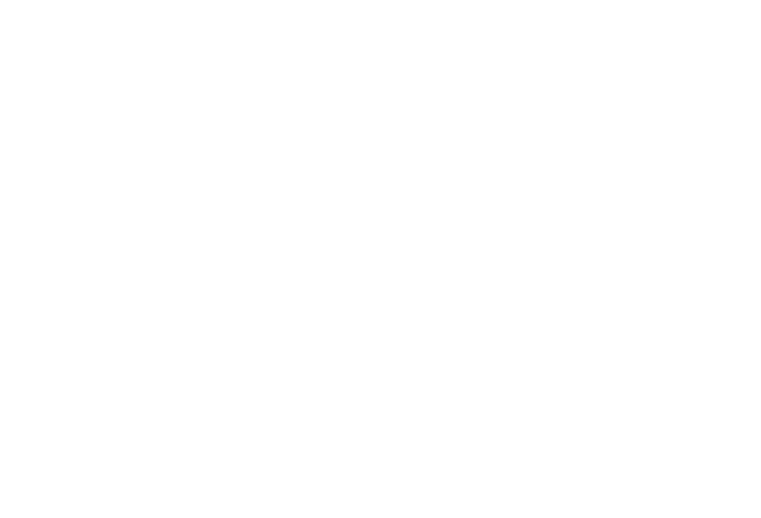
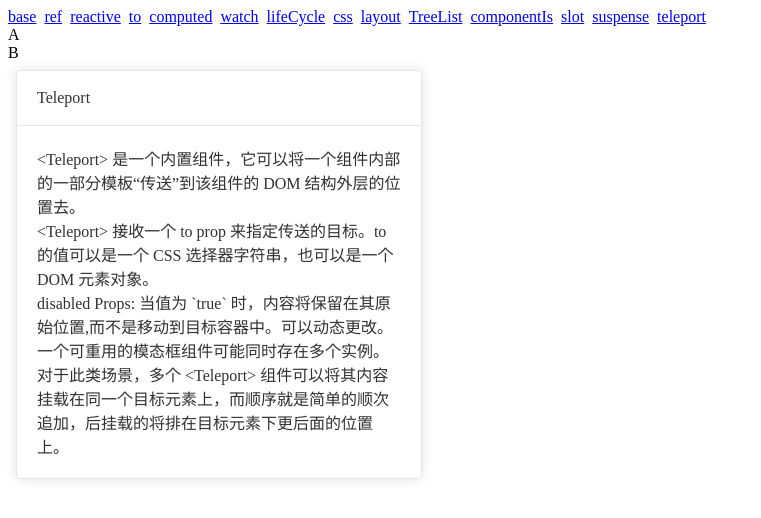
Before and after one commit to llcoolmxdx5/front-end-learning-notes, a Vue app in the folder 05-框架/vue/vite-vue/: page /case/teleport in a window 1280 px wide. Before the commit this address had no page. Shown: the top 518 px of the page, without its empty margins (0-761 px from the left). Built offline with nearby package versions, Linux system fonts and the light colour scheme.

Commit message:
feat(vue3): teleport

```diff
--- /dev/null
+++ b/05-框架/vue/vite-vue/src/cases/teleport.vue
@@ -0,0 +1,19 @@
+<template>
+  <div id="teleport"></div>
+  <Teleport to="#teleport">
+    <div>A</div>
+  </Teleport>
+  <Teleport to="#teleport">
+    <div>B</div>
+  </Teleport>
+  <ElCard header="Teleport" class="box-card">
+    <div>&lt;Teleport> 是一个内置组件，它可以将一个组件内部的一部分模板“传送”到该组件的 DOM 结构外层的位置去。</div>
+    <div>&lt;Teleport> 接收一个 to prop 来指定传送的目标。to 的值可以是一个 CSS 选择器字符串，也可以是一个 DOM 元素对象。</div>
+    <div>disabled Props: 当值为 `true` 时，内容将保留在其原始位置,而不是移动到目标容器中。可以动态更改。</div>
+    <div>一个可重用的模态框组件可能同时存在多个实例。对于此类场景，多个 &lt;Teleport> 组件可以将其内容挂载在同一个目标元素上，而顺序就是简单的顺次追加，后挂载的将排在目标元素下更后面的位置上。</div>
+  </ElCard>
+</template>
+
+<script setup lang="ts">
+
+</script>
--- a/05-框架/vue/vite-vue/src/router/index.ts
+++ b/05-框架/vue/vite-vue/src/router/index.ts
@@ -76,6 +76,11 @@
         name: 'suspense',
         component: () => import('../cases/suspense.vue'),
       },
+      {
+        path: 'teleport',
+        name: 'teleport',
+        component: () => import('../cases/teleport.vue'),
+      },
     ],
   },
   {
```
